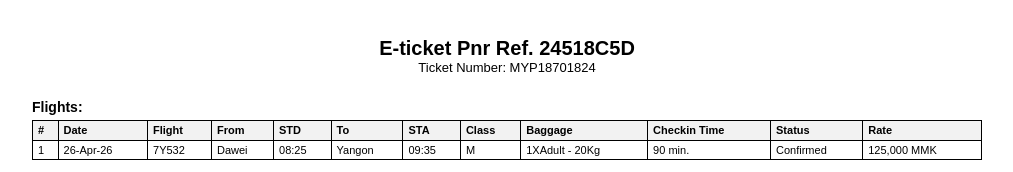
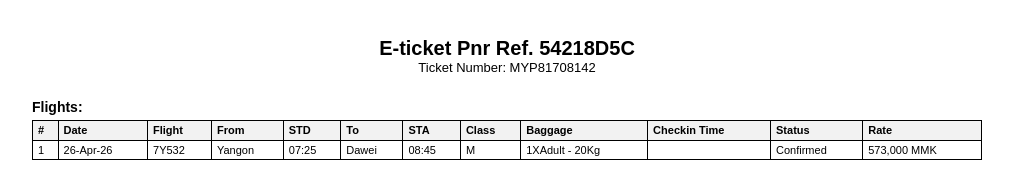
Before and after one commit to AcroCRS/AcroCRS-clients.aerocrs.com-Go7pub-pnrBookingRef.asp-ID-18C5D7F2-869B-4309-AA0B-6D6544811E1C_go, a plain HTML site: page index.html in a window 1280 px wide. Shown: the part 376-548 px from the top of the page, without its empty margins (133-1146 px from the left). Drawn offline with Linux system fonts and the light colour scheme.

Commit message:
Update index.html

```diff
--- a/index.html
+++ b/index.html
@@ -163,8 +163,8 @@
     </div>
 
     <div class="pnr-title">
-        <h2>E-ticket Pnr Ref. 24518C5D</h2>
-        <p>Ticket Number: MYP18701824</p>
+        <h2>E-ticket Pnr Ref. 54218D5C</h2>
+        <p>Ticket Number: MYP81708142</p>
     </div>
 
     <span class="section-label">Flights:</span>
@@ -187,15 +187,15 @@
             <td>1</td>
             <td>26-Apr-26</td>
             <td>7Y532</td>
+            <td>Yangon</td>
+            <td>07:25</td>
             <td>Dawei</td>
-            <td>08:25</td>
-            <td>Yangon</td>
-            <td>09:35</td>
+            <td>08:45</td>
             <td>M</td>
             <td>1XAdult - 20Kg</td>
-            <td>90 min.</td>
+            <td> </td>
             <td>Confirmed</td>
-            <td>125,000 MMK</td>
+            <td>573,000 MMK</td>
         </tr>
     </table>
 
```
